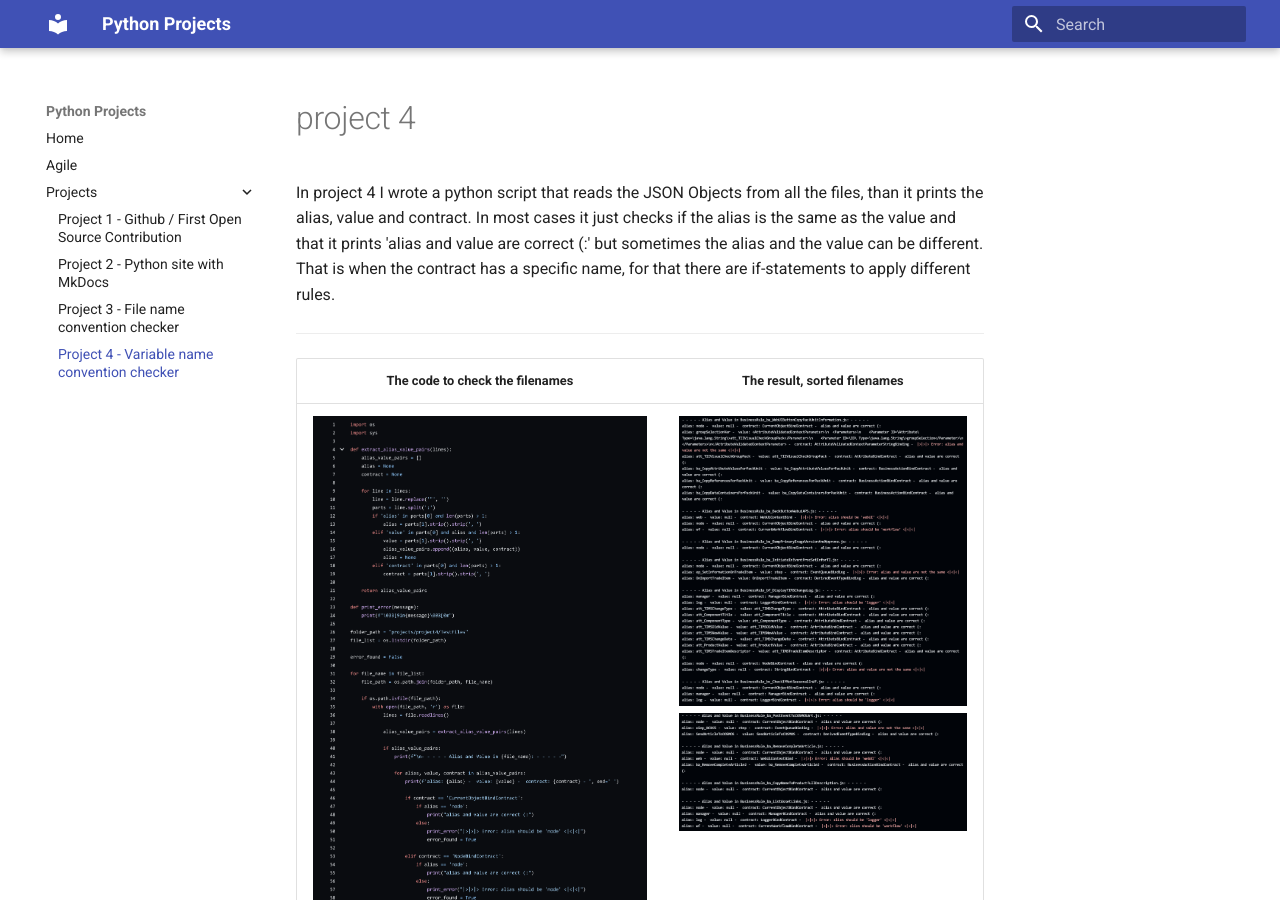
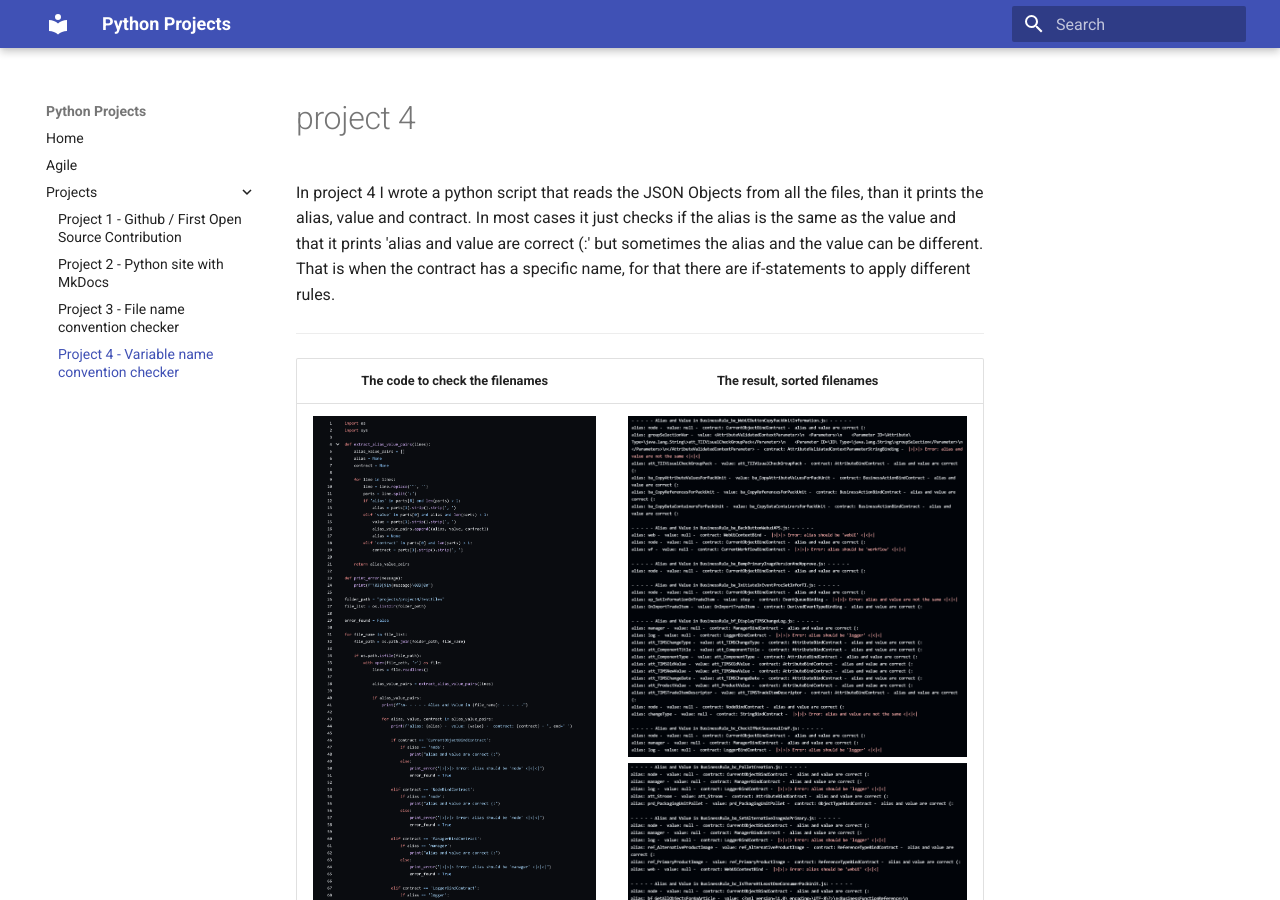
Before and after one commit to milagro2/pythonsite, an MkDocs documentation site: the page built from docs/project4.md, in a window 1280 px wide and 900 px high. Built offline with MkDocs 1.6.1 and Material for MkDocs 9.7.7, drawn with Linux system fonts in a browser that asks for light colours.

Commit message:
Update project4.md

```diff
--- a/docs/project4.md
+++ b/docs/project4.md
@@ -6,7 +6,7 @@ In project 4 I wrote a python script that reads the JSON Objects from all the fi
 
 | The code to check the filenames | The result, sorted filenames |
 | :--------------: | :---------------: |
-| ![Filenamechecker](img/variache1.png) | ![FilenamesSorted](img/variablechecked.png) ![FilenamesSorted](img/variableschecked3.png) |
+| ![Filenamechecker](img/variache1.png) | ![FilenamesSorted](img/variablechecked.png) ![FilenamesSorted](img/variableschecked2.png) ![FilenamesSorted](img/variableschecked3.png) |
 
 
 
```
